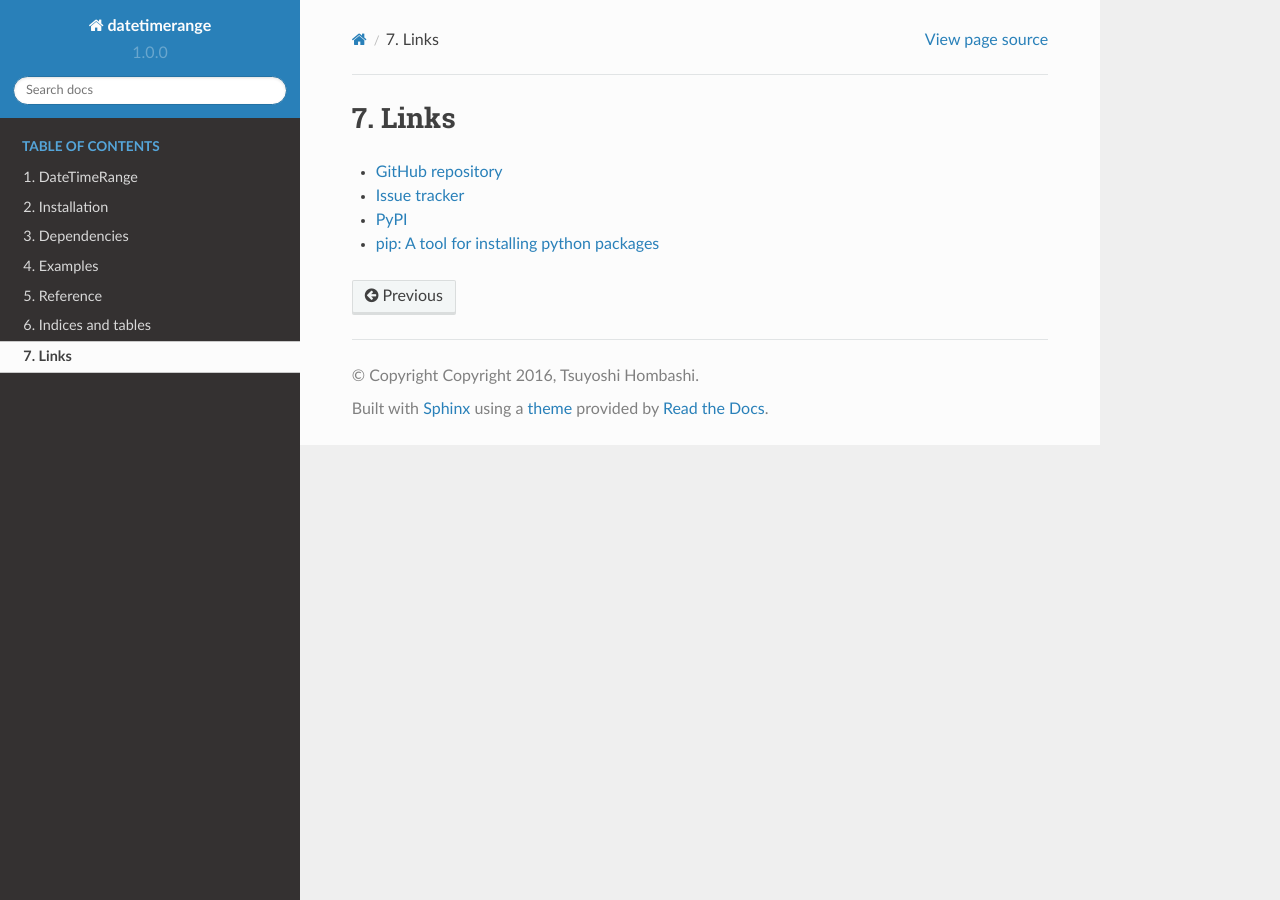
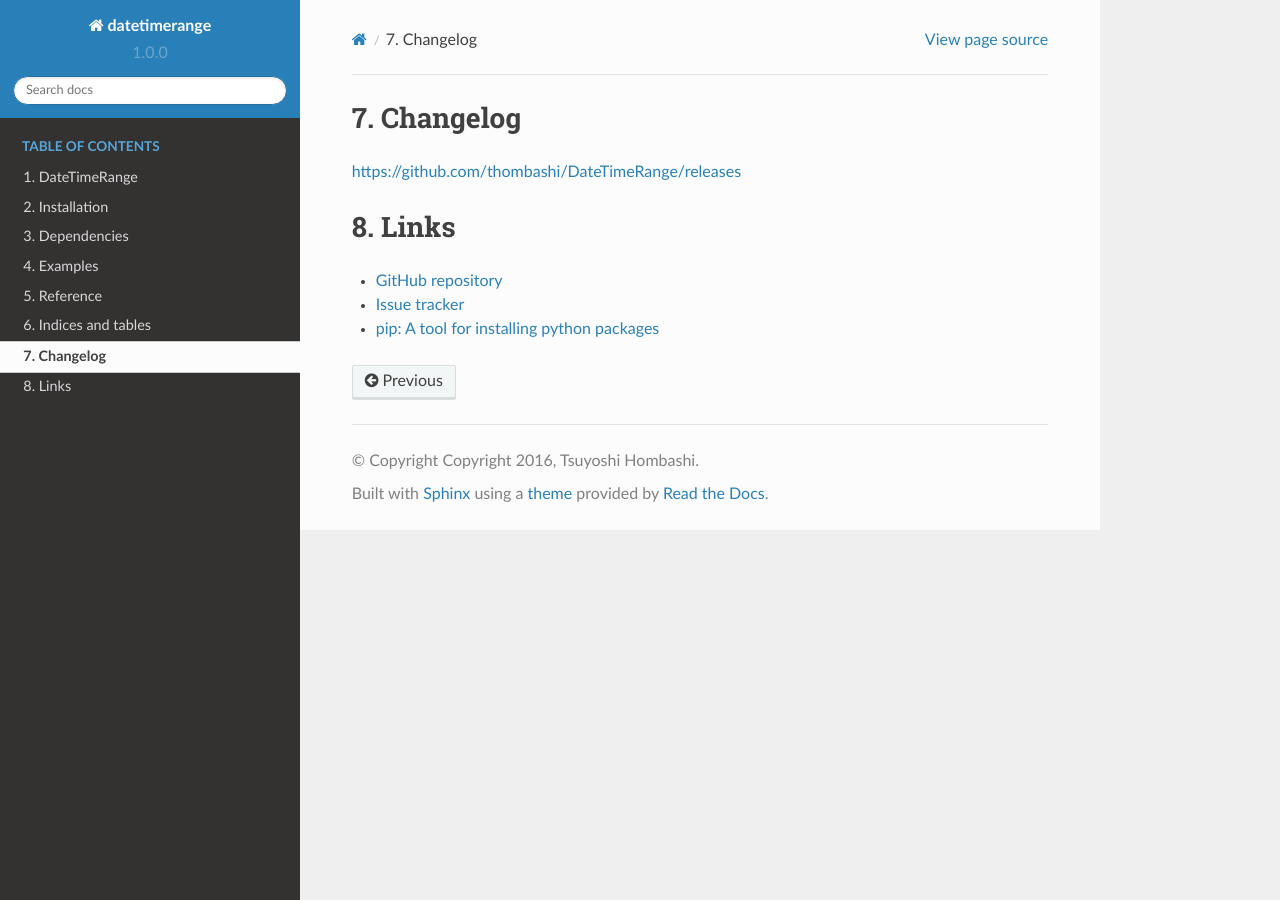
Before and after one commit to thombashi/DateTimeRange, a Sphinx documentation site: the page built from docs/pages/links.rst, in a window 1280 px wide. Built offline with Sphinx 7.4.7 and the Read the Docs theme 2.0.0, drawn with Linux system fonts in a browser that asks for light colours.

Commit message:
Update docs

```diff
--- a/docs/pages/links.rst
+++ b/docs/pages/links.rst
@@ -1,6 +1,10 @@
+Changelog
+==========
+https://github.com/thombashi/DateTimeRange/releases
+
+
 Links
 =====
 - `GitHub repository <https://github.com/thombashi/DateTimeRange>`__
 - `Issue tracker <https://github.com/thombashi/DateTimeRange/issues>`__
-- `PyPI <https://pypi.org/project/DateTimeRange>`__
 - `pip: A tool for installing python packages <https://pip.pypa.io/en/stable/>`__
```
